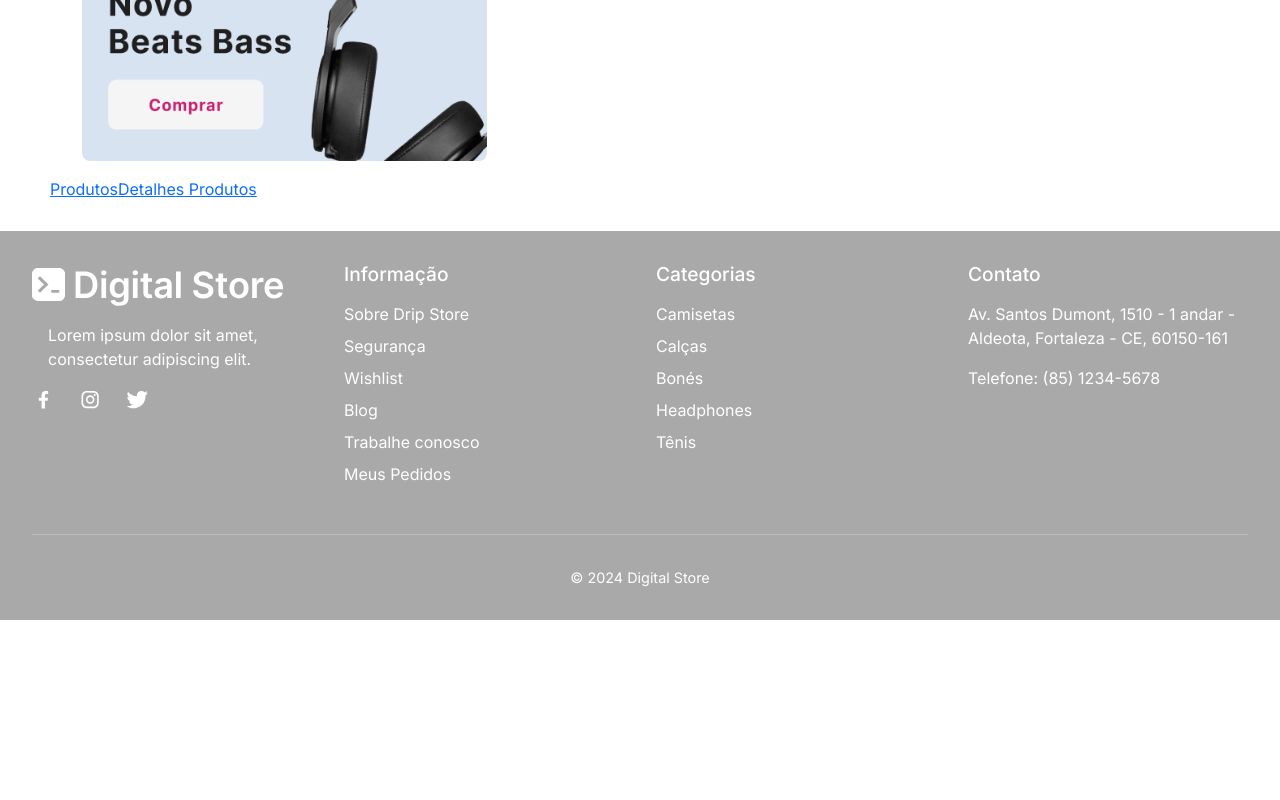
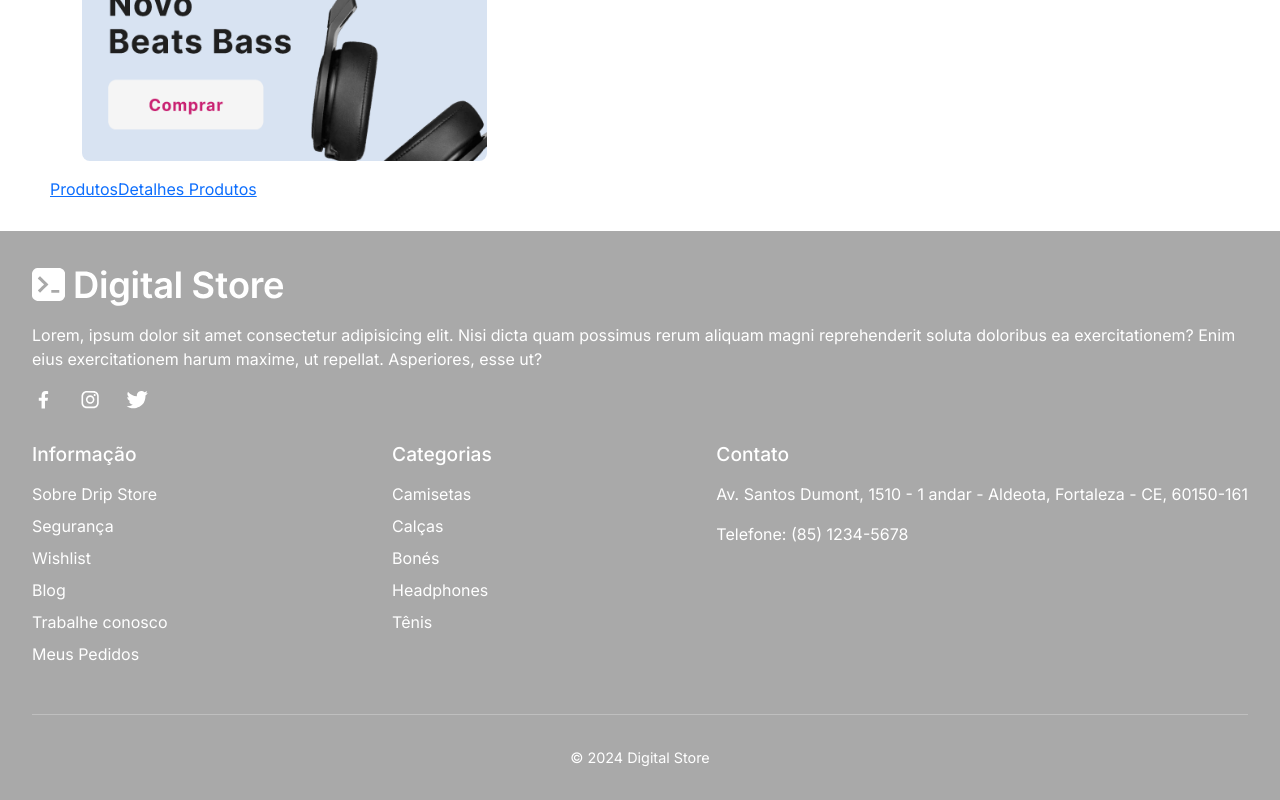
Before and after one commit to Natanael135/DigitalStoreProject-GeracaoTech, a React (Vite) app: page / in a window 1280 px wide. Shown: the part 1221-2021 px from the top of the page. Before the commit the page ends 1841 px from the top, so only its background shows below. Built offline with nearby package versions, Linux system fonts and the light colour scheme.

Commit message:
fix: coreção de estilização na tag p de descrição.

```diff
--- a/src/components/Footer/Footer.jsx
+++ b/src/components/Footer/Footer.jsx
@@ -23,16 +23,14 @@ const FooterTop = styled.section`
     justify-content: space-between;
   }
 
-  > div {
-    flex: 1;
-  }
 `;
 
 const Description = styled.div`
-  p {
-    margin: 1rem;
+   p {
+    padding-top: 1rem;
   }
-  img{
+
+ img{
     @media (min-width: 768px) {
     width: 253px;
     height: 44px;
@@ -53,8 +51,7 @@ const SocialIcons = styled.nav`
   }
   a:hover {
     transform: scale(1.5);
-  }
-`;
+  }`;
 
 const Divider = styled.hr`
   border: none;
@@ -69,7 +66,6 @@ const FooterBottom = styled.section`
 `;
 
 const InfoSection = styled.div`
-
 
   h4 {
     margin-bottom: 1rem;
@@ -151,7 +147,7 @@ const Footer = () => {
           <Link to="/">
             <Logo tag="Logo-Footer" />
           </Link>
-          <p>Lorem ipsum dolor sit amet, consectetur adipiscing elit.</p>
+          <p>Lorem, ipsum dolor sit amet consectetur adipisicing elit. Nisi dicta quam possimus rerum aliquam magni reprehenderit soluta doloribus ea exercitationem? Enim eius exercitationem harum maxime, ut repellat. Asperiores, esse ut?</p>
           <SocialIcons>
             <a href="https://www.facebook.com" aria-label="Facebook">
               <img src={iconFacebook} alt="Facebook" />
```
